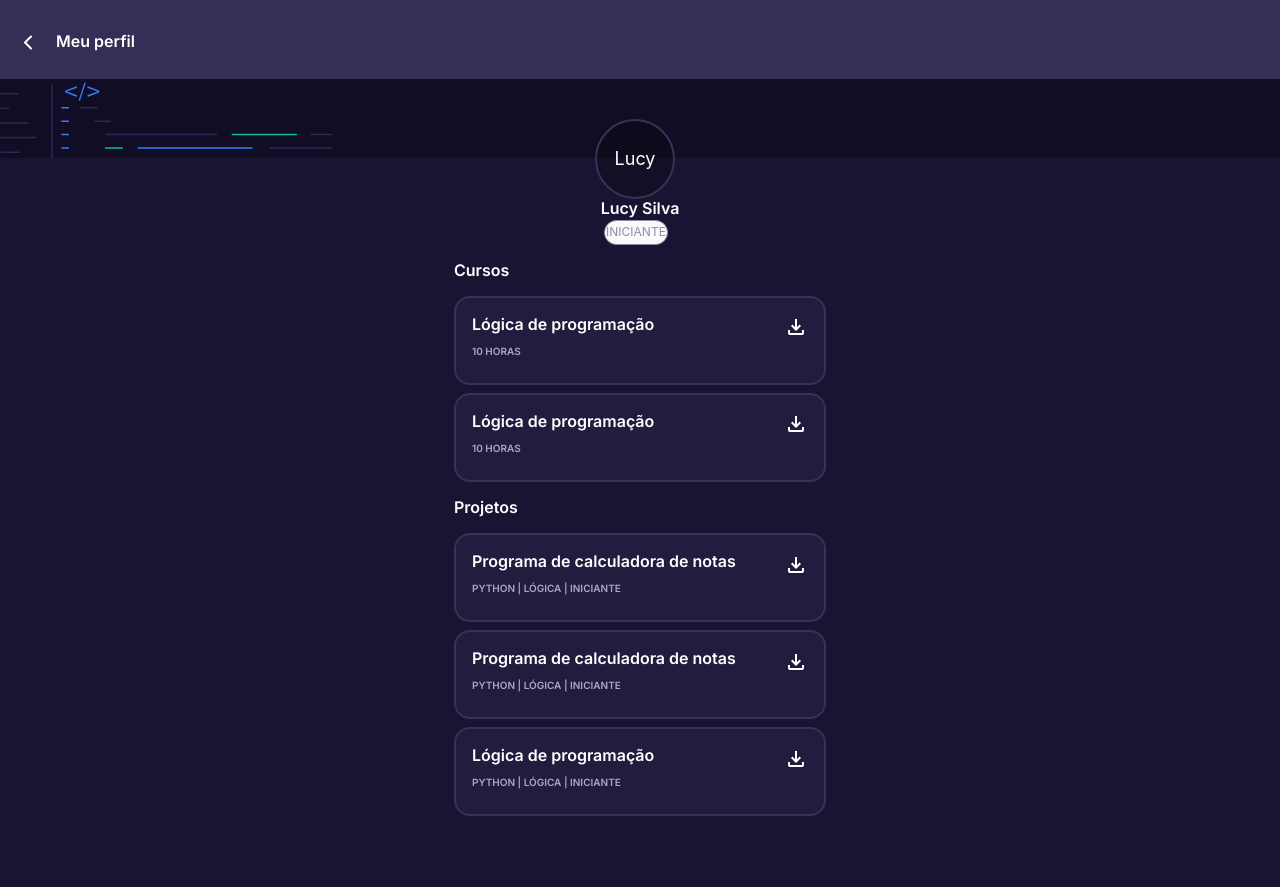
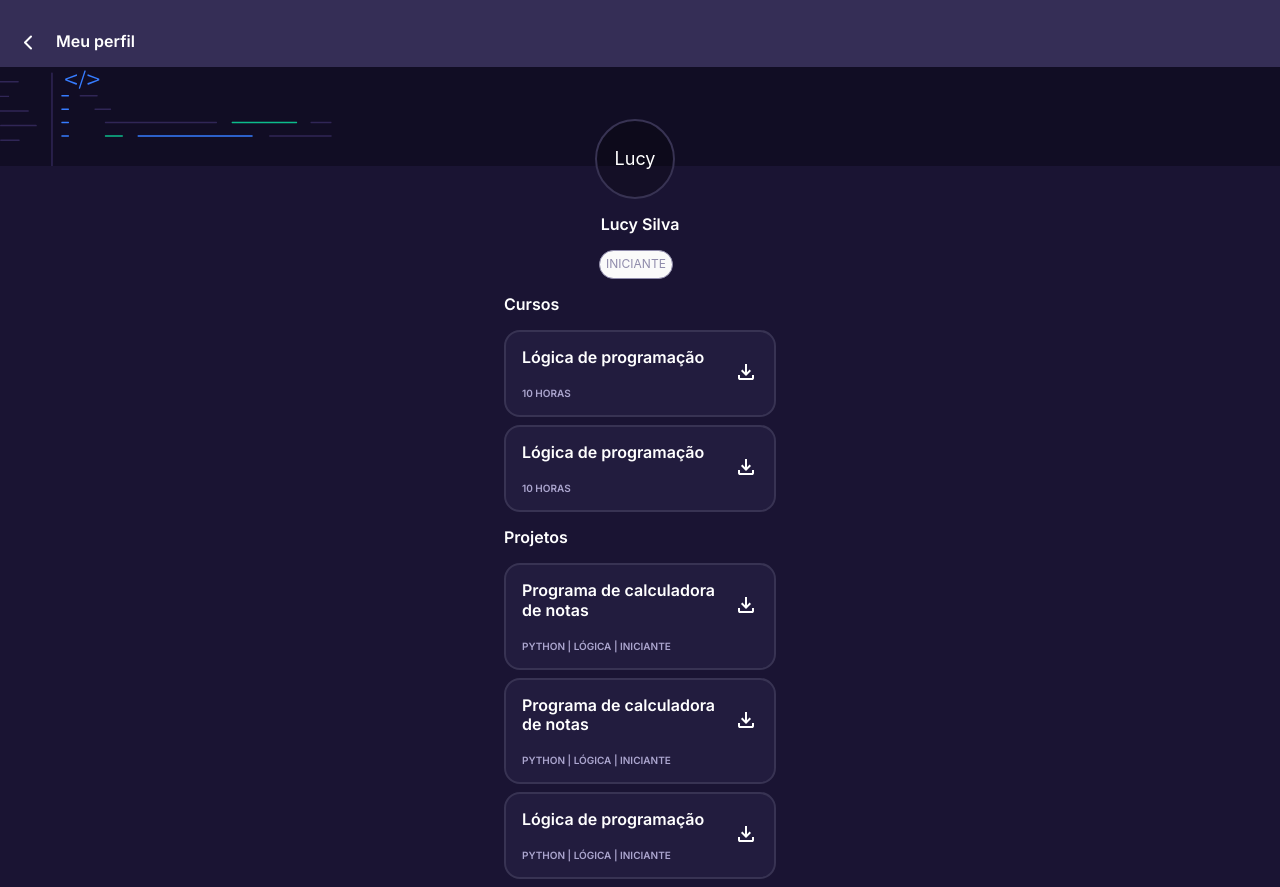
Before and after one commit to huilde/LabTech, a React (Vite) app: page /perfil in a window 1280 px wide. Before the commit the page ends 824 px from the top, so only its background shows below. Built offline with nearby package versions, Linux system fonts and the light colour scheme.

Commit message:
fix: adjust perfil page

```diff
--- a/src/App.css
+++ b/src/App.css
@@ -49,7 +49,8 @@
   position: absolute;
   width: 100%;
   height: 79px;
-  left: 0px;
+  /* left: 0px; */
+  right: 0;
   top: 0px;
 
   background: #352e56;
@@ -108,7 +109,7 @@
 .content {
   padding: 16px;
   border-radius: 16px;
-  width: 372px;
+  max-width: 1fr;
   min-height: 71px;
 
   margin-bottom: 8px;
@@ -118,6 +119,7 @@
 }
 .content svg {
   align-self: center;
+  justify-self: center;
 }
 
 .backgroundProfile {
@@ -127,7 +129,16 @@
   left: 0px;
 }
 
+.backgroundProfile svg {
+  margin-top: -12px;
+}
+.contenFont {
+  width: 200px;
+  text-align: start;
+  margin-right: 12px;
+}
 .description {
+  margin-top: 20px;
   font-family: "Inter";
   font-style: normal;
   font-weight: 600;
--- a/src/Content.jsx
+++ b/src/Content.jsx
@@ -4,9 +4,9 @@ const Content = (props) => {
   const { svg, title, description } = props;
   return (
     <Col justify="center" className="content">
-      <Col>
-        <span className="principalContent fontNormal">{title}</span>
-        <p className="description">{description}</p>
+      <Col className="tamanho">
+        <div className="principalContent contenFont fontNormal">{title}</div>
+        <div className="description">{description}</div>
       </Col>
       <Col flex="auto"></Col>
       {svg && (
--- a/src/index.css
+++ b/src/index.css
@@ -30,6 +30,8 @@ a:hover {
   padding: 1.2rem;
 }
 .conteudo {
+  /* padding: 24px; */
+  width: 100% !important;
 }
 .ant-input {
   display: flex;
@@ -85,6 +87,7 @@ body {
   place-items: center;
   min-width: 320px;
   min-height: 100vh;
+  overflow-x: hidden;
 }
 
 .base-font {
@@ -136,5 +139,5 @@ button {
   background-color: #f9f9f9;
 }
 .test svg {
-  margin-top: 6%;
+  margin-top: 12px;
 }
--- a/src/pages/Login.jsx
+++ b/src/pages/Login.jsx
@@ -10,7 +10,8 @@ import { Navigate } from "react-router-dom";
 const Login = () => {
   const [form] = Form.useForm();
   const [isLogged, setIsLogged] = useState(true);
-  const nameValue = Form.useWatch("nome", form);
+  const nameValue = Form.useWatch("senha", form);
+  console.log(form);
   const [profile, setProfile] = useState([]);
   const clientId =
     "5420198135-r829nc9lp5l9mt1s3gr5da3sc8h847v4.apps.googleusercontent.com";
@@ -70,8 +71,8 @@ const Login = () => {
                     <Input />
                   </Form.Item>
                   <Form.Item
-                    name="Nome"
-                    label="Nome"
+                    name="Senha"
+                    label="Senha"
                     rules={[
                       {
                         required: true,
@@ -103,7 +104,7 @@ const Login = () => {
                 onSuccess={onSuccess}
                 onFailure={onFailure}
                 cookiePolicy={"single_host_origin"}
-                isSignedIn={true}
+                isSignedIn={false}
               />
             </Col>
           </Row>
--- a/src/pages/Perfil.jsx
+++ b/src/pages/Perfil.jsx
@@ -27,14 +27,13 @@ const Perfil = () => {
       <div className="profilePic"></div>
       <Row className="backgroundProfile">
         <svg
-          width="120%"
-          height="79"
-          viewBox="0 0 120% 79"
+          width="100%"
+          height="99"
           fill="none"
           xmlns="http://www.w3.org/2000/svg"
         >
           <g clipPath="url(#clip0_39_61)">
-            <rect width="100%" height="79" fill="#110D24" />
+            <rect width="100%" height="99" fill="#110D24" />
             <path
               d="M97.0372 29.5801H80.3522C80.2527 29.5837 80.1534 29.5673 80.0604 29.5317C79.9674 29.4962 79.8824 29.4422 79.8107 29.3731C79.739 29.304 79.682 29.2211 79.643 29.1294C79.6041 29.0378 79.584 28.9392 79.584 28.8396C79.584 28.74 79.6041 28.6414 79.643 28.5497C79.682 28.4581 79.739 28.3752 79.8107 28.3061C79.8824 28.2369 79.9674 28.183 80.0604 28.1474C80.1534 28.1119 80.2527 28.0954 80.3522 28.0991H97.0372C97.2289 28.1061 97.4104 28.1872 97.5435 28.3253C97.6766 28.4634 97.751 28.6478 97.751 28.8396C97.751 29.0314 97.6766 29.2157 97.5435 29.3538C97.4104 29.4919 97.2289 29.573 97.0372 29.5801Z"
               fill="#302656"
@@ -122,7 +121,7 @@ const Perfil = () => {
           </g>
           <defs>
             <clipPath id="clip0_39_61">
-              <rect width="120%" height="79" fill="white" />
+              <rect width="120%" height="99" fill="white" />
             </clipPath>
           </defs>
         </svg>
@@ -140,15 +139,15 @@ const Perfil = () => {
         >
           {"Lucy"}
         </Avatar>
-        <div className="principalContent"> Lucy Silva</div>
+        <p className="principalContent"> Lucy Silva</p>
         <Tag
           bordered
           style={{
             color: " #8F8BAB",
             justifyItems: "center",
             border: "1px solid #8F8BAB",
-            borderRadius: "24px",
-            padding: "0.1rem",
+            borderRadius: "20px",
+            padding: "0.2rem 0.4rem",
           }}
         >
           INICIANTE
```
